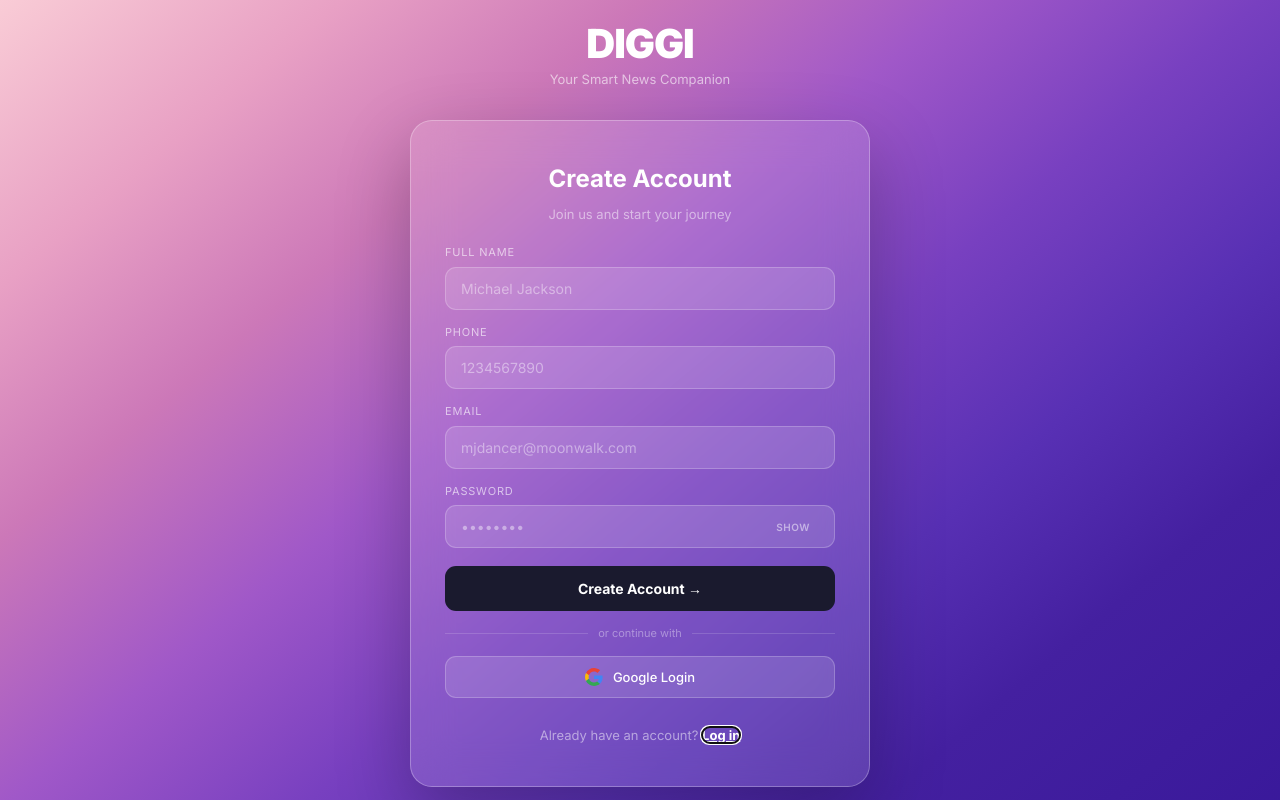
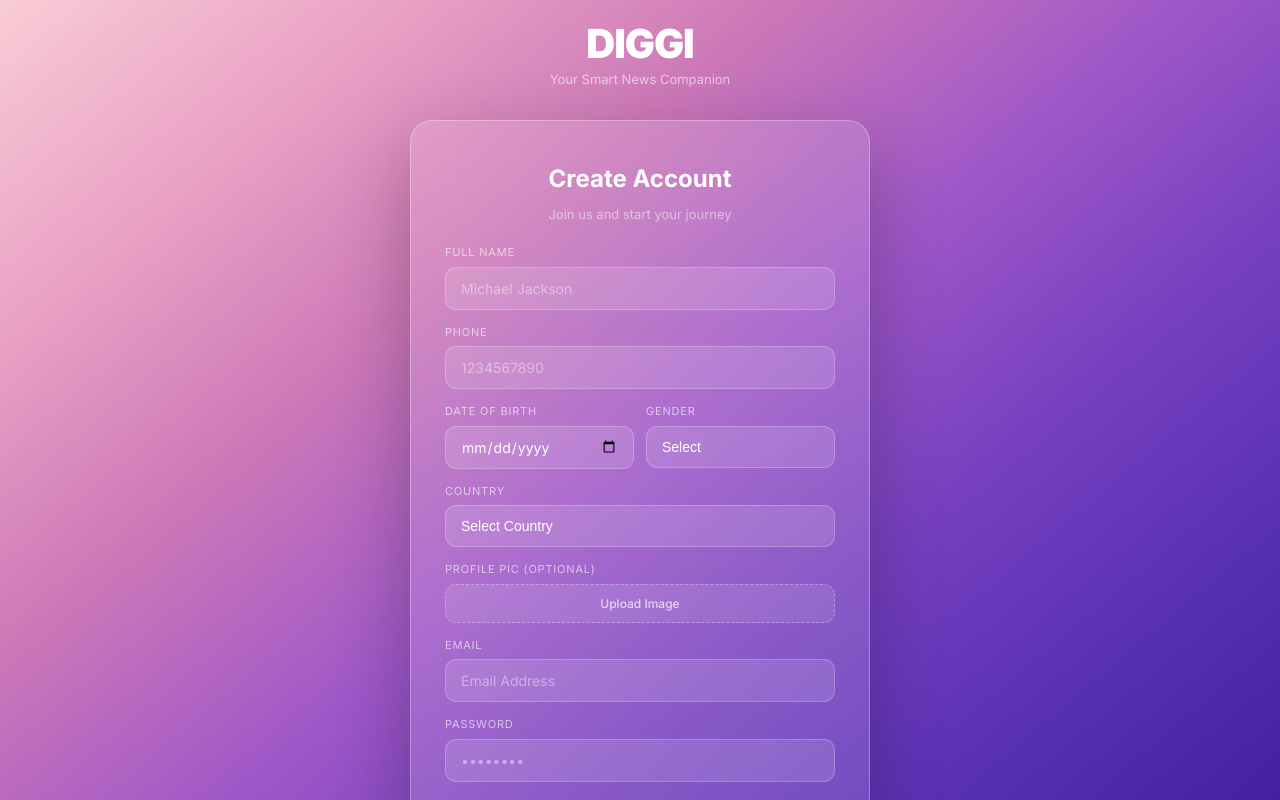
Before and after one commit to navinroshan09/diggi-app, a React (Create React App) app: page / in a window 1280 px wide. Both pictures are taken after a click on the button "Sign up". Shown: the top 800 px of the page. Built offline with nearby package versions, Linux system fonts and the light colour scheme.

Commit message:
best change

```diff
--- a/src/LoginPage.jsx
+++ b/src/LoginPage.jsx
@@ -4,21 +4,90 @@
 // Props: onLogin(user) — called after successful sign-in
 // ============================================================
 
-import { useState } from "react";
+import { useState, useEffect, useRef } from "react";
 
 export default function LoginPage({ onLogin }) {
   const [tab, setTab] = useState("login");   // "login" | "signup"
   const [email, setEmail] = useState("");
   const [password, setPass] = useState("");
+  const [confPass, setConfPass] = useState("");
   const [name, setName] = useState("");
   const [phone, setphone] = useState("");
+  const [dob, setDob] = useState("");
+  const [gender, setGender] = useState("");
+  const [country, setCountry] = useState("");
+  const [pfp, setPfp] = useState(null);
+  const [captchaIn, setCaptchaIn] = useState("");
+  const [captchaVal, setCaptchaVal] = useState("");
+  const canvasRef = useRef(null);
   const [showPw, setShowPw] = useState(false);
   const [loading, setLoading] = useState(false);
   const [error, setError] = useState("");
 
+  useEffect(() => {
+    if (tab === "signup") genCaptcha();
+  }, [tab]);
+
+  const genCaptcha = () => {
+    const chars = "ABCDEFGHJKLMNPQRSTUVWXYZ23456789";
+    let val = "";
+    for (let i = 0; i < 6; i++) val += chars[Math.floor(Math.random() * chars.length)];
+    setCaptchaVal(val);
+    setCaptchaIn("");
+
+    setTimeout(() => {
+      const cvs = canvasRef.current;
+      if (!cvs) return;
+      const ctx = cvs.getContext("2d");
+      ctx.clearRect(0, 0, cvs.width, cvs.height);
+
+      // bg noise
+      for (let i = 0; i < 40; i++) {
+        ctx.fillStyle = `rgba(255,255,255,${Math.random() * 0.2})`;
+        ctx.beginPath();
+        ctx.arc(Math.random() * cvs.width, Math.random() * cvs.height, 1, 0, Math.PI * 2);
+        ctx.fill();
+      }
+
+      // lines
+      for (let i = 0; i < 5; i++) {
+        ctx.strokeStyle = `rgba(255,255,255,${Math.random() * 0.3})`;
+        ctx.beginPath();
+        ctx.moveTo(Math.random() * cvs.width, Math.random() * cvs.height);
+        ctx.lineTo(Math.random() * cvs.width, Math.random() * cvs.height);
+        ctx.stroke();
+      }
+
+      // text
+      ctx.font = "bold 26px 'Courier New', monospace";
+      ctx.textBaseline = "middle";
+      const spacing = cvs.width / (val.length + 1);
+
+      for (let i = 0; i < val.length; i++) {
+        const x = (i + 0.8) * spacing;
+        const y = cvs.height / 2 + (Math.random() * 10 - 5);
+        const rot = (Math.random() * 0.4 - 0.2);
+
+        ctx.save();
+        ctx.translate(x, y);
+        ctx.rotate(rot);
+        ctx.fillStyle = `rgba(255,255,255,${0.7 + Math.random() * 0.3})`;
+        ctx.fillText(val[i], 0, 0);
+        ctx.restore();
+      }
+    }, 50);
+  };
+
   const submit = async () => {
     setError("");
     if (!email || !password) { setError("Please fill in all fields."); return; }
+
+    if (tab === "signup") {
+      if (!name || !phone || !dob || !gender || !country) { setError("Please fill in all required fields."); return; }
+      if (password !== confPass) { setError("Passwords do not match."); return; }
+      if (captchaIn.toUpperCase() !== captchaVal) { setError("Incorrect captcha."); genCaptcha(); return; }
+    }
+
     setLoading(true);
     await new Promise(r => setTimeout(r, 1100));   // simulate auth
     setLoading(false);
@@ -26,7 +95,10 @@
       name: name || email.split("@")[0],
       email,
       phone: phone,
-      country: "United States",
+      dob,
+      gender,
+      pfp,
+      country,
     });
   };
 
@@ -110,24 +182,101 @@
                 style={{ width: "100%", background: "rgba(255,255,255,.12)", border: "1.5px solid rgba(255,255,255,.22)", borderRadius: 11, padding: "12px 15px", fontSize: 14, color: "#fff" }} />
             </div>
           )}
+
+          {/* DOB & Gender */}
+          {tab === "signup" && (
+            <div style={{ display: "flex", gap: 12 }}>
+              <div style={{ flex: 1 }}>
+                <label style={{ fontSize: 11, color: "rgba(255,255,255,.62)", letterSpacing: .8, textTransform: "uppercase", display: "block", marginBottom: 6 }}>Date of Birth</label>
+                <input className="lg-input" type="date" value={dob} onChange={e => setDob(e.target.value)}
+                  style={{ width: "100%", background: "rgba(255,255,255,.12)", border: "1.5px solid rgba(255,255,255,.22)", borderRadius: 11, padding: "11px 15px", fontSize: 14, color: "#fff" }} />
+              </div>
+              <div style={{ flex: 1 }}>
+                <label style={{ fontSize: 11, color: "rgba(255,255,255,.62)", letterSpacing: .8, textTransform: "uppercase", display: "block", marginBottom: 6 }}>Gender</label>
+                <select className="lg-input" value={gender} onChange={e => setGender(e.target.value)}
+                  style={{ width: "100%", background: "rgba(255,255,255,.12)", border: "1.5px solid rgba(255,255,255,.22)", borderRadius: 11, padding: "12px 15px", fontSize: 14, color: "#fff", appearance: "none" }}>
+                  <option value="" disabled style={{ color: "#000" }}>Select</option>
+                  <option value="male" style={{ color: "#000" }}>Male</option>
+                  <option value="female" style={{ color: "#000" }}>Female</option>
+                  <option value="other" style={{ color: "#000" }}>Other</option>
+                </select>
+              </div>
+            </div>
+          )}
+
+          {/* Country */}
+          {tab === "signup" && (
+            <div>
+              <label style={{ fontSize: 11, color: "rgba(255,255,255,.62)", letterSpacing: .8, textTransform: "uppercase", display: "block", marginBottom: 6 }}>Country</label>
+              <select className="lg-input" value={country} onChange={e => setCountry(e.target.value)}
+                style={{ width: "100%", background: "rgba(255,255,255,.12)", border: "1.5px solid rgba(255,255,255,.22)", borderRadius: 11, padding: "12px 15px", fontSize: 14, color: "#fff", appearance: "none" }}>
+                <option value="" disabled style={{ color: "#000" }}>Select Country</option>
+                <option value="India" style={{ color: "#000" }}>India</option>
+                <option value="USA" style={{ color: "#000" }}>United States</option>
+                <option value="UK" style={{ color: "#000" }}>United Kingdom</option>
+                <option value="Canada" style={{ color: "#000" }}>Canada</option>
+                <option value="Australia" style={{ color: "#000" }}>Australia</option>
+                <option value="Germany" style={{ color: "#000" }}>Germany</option>
+                <option value="France" style={{ color: "#000" }}>France</option>
+              </select>
+            </div>
+          )}
+
+          {/* Profile pic */}
+          {tab === "signup" && (
+            <div>
+              <label style={{ fontSize: 11, color: "rgba(255,255,255,.62)", letterSpacing: .8, textTransform: "uppercase", display: "block", marginBottom: 6 }}>Profile pic (Optional)</label>
+              <div style={{ position: "relative", overflow: "hidden" }}>
+                <button className="lg-social" style={{ width: "100%", padding: "11px", fontSize: 12, background: "rgba(255,255,255,.1)", border: "1.5px dashed rgba(255,255,255,.3)", borderRadius: 11, color: "rgba(255,255,255,.7)" }}>
+                  {pfp ? "Chosen ✓" : "Upload Image"}
+                </button>
+                <input type="file" accept="image/*" onChange={e => setPfp(e.target.files[0])}
+                  style={{ position: "absolute", top: 0, left: 0, opacity: 0, width: "100%", height: "100%", cursor: "pointer" }} />
+              </div>
+            </div>
+          )}
+
           {/* email */}
           <div>
             <label style={{ fontSize: 11, color: "rgba(255,255,255,.62)", letterSpacing: .8, textTransform: "uppercase", display: "block", marginBottom: 6 }}>Email</label>
-            <input className="lg-input" type="email" value={email} onChange={e => setEmail(e.target.value)} onKeyDown={e => e.key === "Enter" && submit()} placeholder="mjdancer@moonwalk.com"
+            <input className="lg-input" type="email" value={email} onChange={e => setEmail(e.target.value)} onKeyDown={e => e.key === "Enter" && submit()} placeholder="Email Address"
               style={{ width: "100%", background: "rgba(255,255,255,.12)", border: "1.5px solid rgba(255,255,255,.22)", borderRadius: 11, padding: "12px 15px", fontSize: 14, color: "#fff" }} />
           </div>
 
           {/* password */}
           <div>
             <label style={{ fontSize: 11, color: "rgba(255,255,255,.62)", letterSpacing: .8, textTransform: "uppercase", display: "block", marginBottom: 6 }}>Password</label>
-            <div style={{ position: "relative" }}>
-              <input className="lg-input" type={showPw ? "text" : "password"} value={password} onChange={e => setPass(e.target.value)} onKeyDown={e => e.key === "Enter" && submit()} placeholder="••••••••"
-                style={{ width: "100%", background: "rgba(255,255,255,.12)", border: "1.5px solid rgba(255,255,255,.22)", borderRadius: 11, padding: "12px 46px 12px 15px", fontSize: 14, color: "#fff" }} />
-              <button onClick={() => setShowPw(s => !s)} style={{ position: "absolute", right: 13, top: "50%", transform: "translateY(-50%)", background: "none", border: "none", color: "rgba(255,255,255,.5)", cursor: "pointer", fontSize: 10, letterSpacing: .5, fontWeight: 600 }}>
-                {showPw ? "HIDE" : "SHOW"}
-              </button>
+            <input className="lg-input" type={showPw ? "text" : "password"} value={password} onChange={e => setPass(e.target.value)} placeholder="••••••••"
+              style={{ width: "100%", background: "rgba(255,255,255,.12)", border: "1.5px solid rgba(255,255,255,.22)", borderRadius: 11, padding: "12px 15px", fontSize: 14, color: "#fff" }} />
+          </div>
+
+          {/* confirm password */}
+          {tab === "signup" && (
+            <div>
+              <label style={{ fontSize: 11, color: "rgba(255,255,255,.62)", letterSpacing: .8, textTransform: "uppercase", display: "block", marginBottom: 6 }}>Confirm Password</label>
+              <input className="lg-input" type={showPw ? "text" : "password"} value={confPass} onChange={e => setConfPass(e.target.value)} placeholder="••••••••"
+                style={{ width: "100%", background: "rgba(255,255,255,.12)", border: "1.5px solid rgba(255,255,255,.22)", borderRadius: 11, padding: "12px 15px", fontSize: 14, color: "#fff" }} />
             </div>
-          </div>
+          )}
+
+          {/* captcha */}
+          {tab === "signup" && (
+            <div style={{ background: "rgba(255,255,255,.05)", padding: "12px", borderRadius: 11, border: "1px solid rgba(255,255,255,.1)" }}>
+              <label style={{ fontSize: 11, color: "rgba(255,255,255,.62)", letterSpacing: .8, textTransform: "uppercase", display: "block", marginBottom: 8 }}>Security Check</label>
+              <div style={{ display: "flex", alignItems: "center", gap: 10 }}>
+                <canvas ref={canvasRef} width="120" height="40" style={{ background: "rgba(0,0,0,0.3)", borderRadius: 10, border: "1px solid rgba(255,255,255,0.1)", flexShrink: 0 }} />
+                <input className="lg-input" value={captchaIn} onChange={e => setCaptchaIn(e.target.value)} placeholder="Type Code"
+                  style={{ flex: 1, minWidth: 0, background: "rgba(255,255,255,.12)", border: "1.5px solid rgba(255,255,255,.22)", borderRadius: 11, padding: "10px 12px", fontSize: 14, color: "#fff" }} />
+                <button onClick={genCaptcha} title="Refresh Captcha" style={{
+                  width: 38, height: 38, flexShrink: 0,
+                  display: "flex", alignItems: "center", justifyContent: "center",
+                  background: "rgba(255,255,255,0.08)", border: "1px solid rgba(255,255,255,0.15)",
+                  borderRadius: 10, color: "rgba(255,255,255,.6)", cursor: "pointer", fontSize: 18,
+                  transition: "background 0.2s"
+                }}>↺</button>
+              </div>
+            </div>
+          )}
 
           {/* forgot */}
           {tab === "login" && (
```
